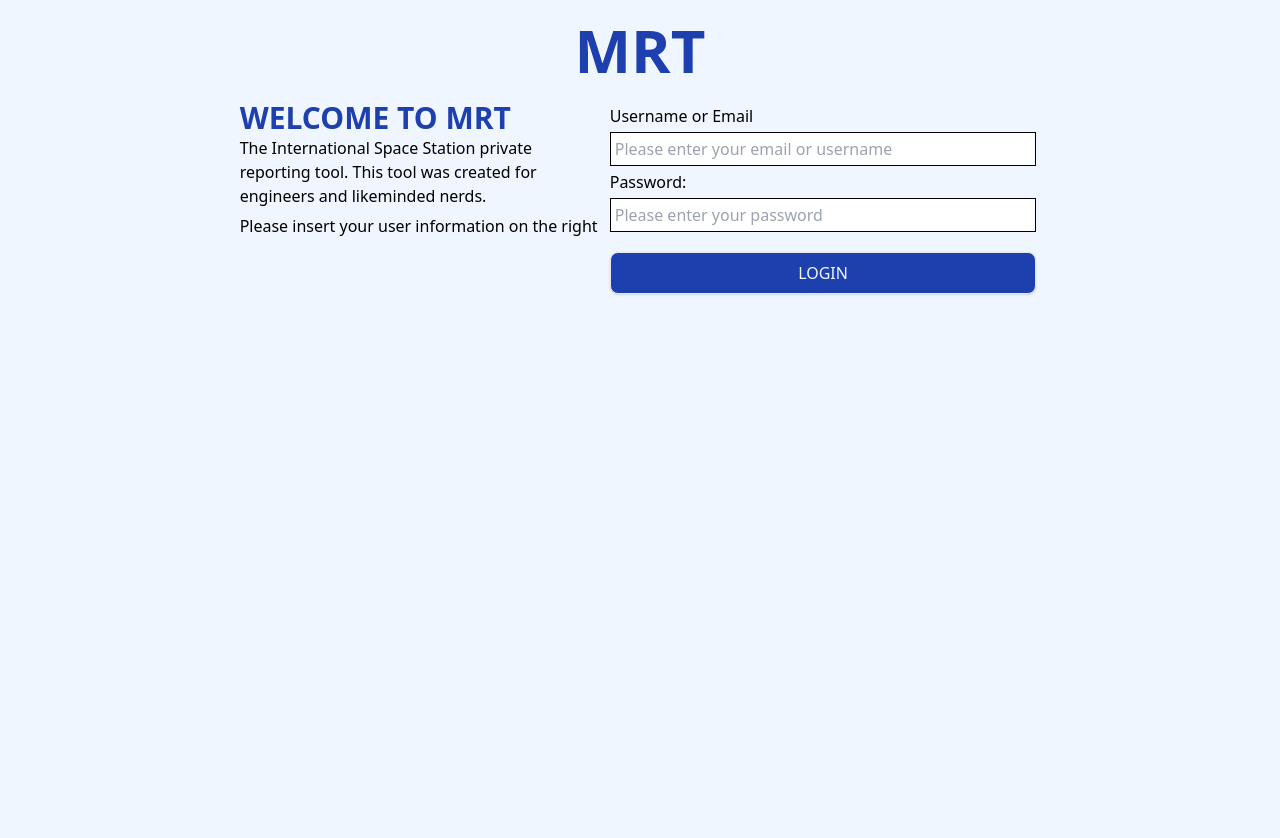
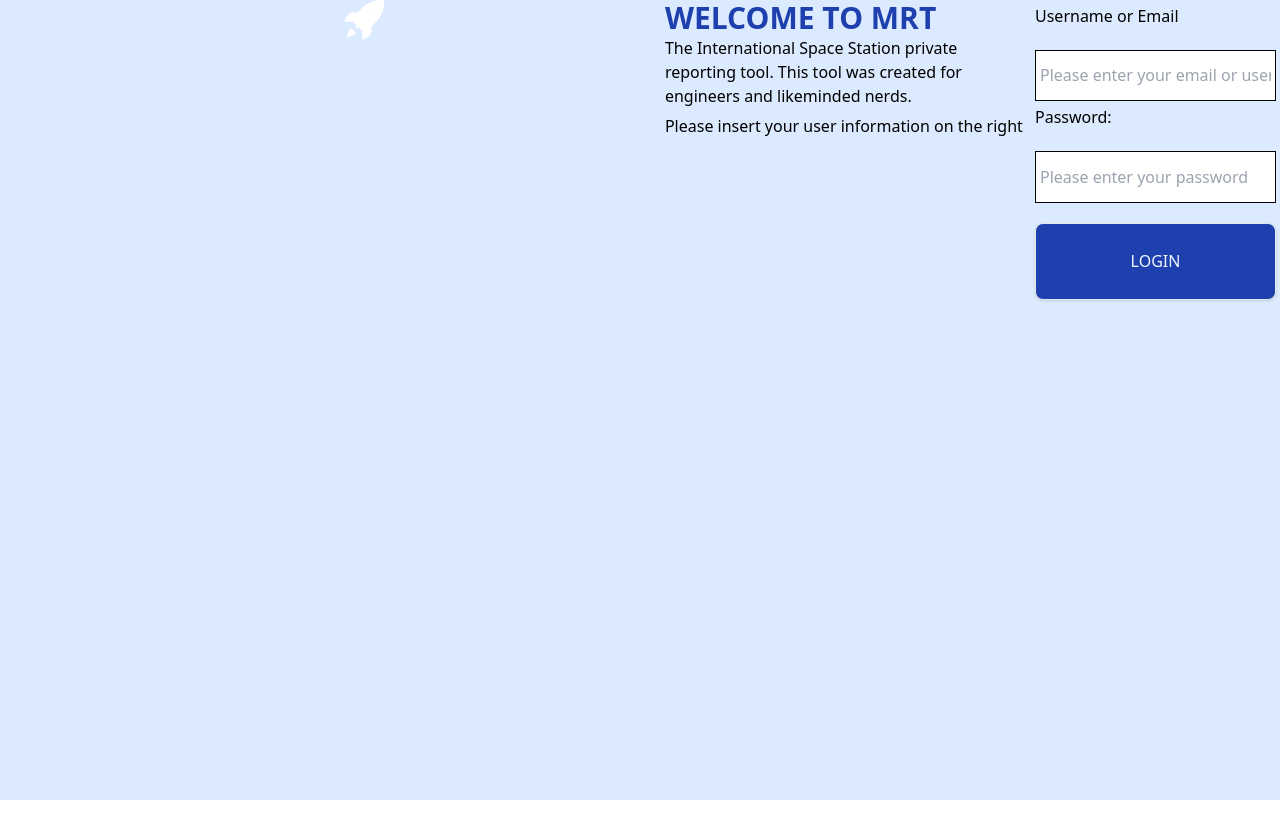
Before and after one commit to simonemiar/sundown, a Nuxt app: page /login in a window 1280 px wide. Shown: the top 838 px of the page. After the commit the page ends 800 px from the top, so only its background shows below. Built offline with nearby package versions, Linux system fonts and the light colour scheme.

Commit message:
delete function works again with sorted array

```diff
--- a/assets/css/main.css
+++ b/assets/css/main.css
@@ -72,3 +72,37 @@ section {
 .progressbar4 {
   @apply w-full transition-all duration-500 ease-in-out;
 }
+
+/* .log-cloud {
+  @apply bg-[url('assets/img/login-cloud.png')] w-16 h-10 absolute z-10;
+} */
+.log-cloud {
+  @apply w-16 h-10 absolute z-20;
+}
+.cloud1 {
+  @apply scale-50 animate-spin3;
+}
+.cloud2 {
+  @apply animate-spin3;
+}
+.cloud3 {
+  @apply scale-50 animate-spin;
+}
+.cloud4 {
+  @apply scale-75 animate-spin1;
+}
+.log-bg {
+  @apply w-full h-80 overflow-hidden relative;
+}
+
+@keyframes spin {
+  0% {
+    left: 0;
+  }
+  50% {
+    left: 100%;
+  }
+  100% {
+    left: 0;
+  }
+}
--- /dev/null
+++ b/layouts/empty.vue
@@ -0,0 +1,7 @@
+<template>
+  <nuxt />
+</template>
+
+<script>
+export default {};
+</script>
--- a/pages/flow/details.vue
+++ b/pages/flow/details.vue
@@ -86,7 +86,6 @@ export default {
     };
   },
   mounted() {
-    console.log("date", new Date(this.currentreport.missiondate));
     // generate random ID up to 10 thousand unique
     if (this.missionid == null) {
       this.missionid = Math.random().toString(36).substr(2, 9);
@@ -104,10 +103,19 @@ export default {
       this.$router.push({ path: "/login" });
     }
     if (localStorage.currentReport) {
-      this.currentreport = JSON.parse(localStorage.currentReport);
+      let getCurrentReport = localStorage.getItem("currentReport");
+      let parseCurrentReport = JSON.parse(getCurrentReport);
+      let realCurrentReport = Object.assign(
+        this.currentreport,
+        parseCurrentReport
+      );
+      realCurrentReport = this.$store.state.spacereport;
       // test of the user in the vuex
+
       this.missiondate = new Date(this.currentreport.missiondate);
-      console.log("local works", new Date(this.currentreport.missiondate));
+      console.log("date", this.currentreport);
+    } else {
+      this.currentreport = this.$store.state.spacereport;
     }
   },
   methods: {
@@ -189,8 +197,8 @@ export default {
     missionname: {
       get() {
         return (
-          this.$store.getters.spacereport.missionname ||
-          this.currentreport.missionname
+          this.currentreport.missionname ||
+          this.$store.getters.spacereport.missionname
         );
       },
       set(newValue) {
@@ -204,8 +212,8 @@ export default {
     missiondesc: {
       get() {
         return (
-          this.$store.getters.spacereport.missiondesc ||
-          this.currentreport.missiondesc
+          this.currentreport.missiondesc ||
+          this.$store.getters.spacereport.missiondesc
         );
       },
       set(newValue) {
@@ -215,6 +223,11 @@ export default {
         });
       },
     },
+    // watch: {
+    //   currentreport(newReport) {
+    //     localStorage.currentReport = newReport;
+    //   },
+    // },
   },
 };
 </script>
--- a/pages/flow/images.vue
+++ b/pages/flow/images.vue
@@ -107,7 +107,6 @@ export default {
       let parseCurrentReport = JSON.parse(getCurrentReport)
       let currentReport = {...parseCurrentReport, ...{missionimages: this.missionimages, newmissionimages: this.newmissionimages, iscompleted: {...parseCurrentReport.iscompleted, isimagescompleted: this.$store.state.spacereport.iscompleted.isimagescompleted}}}
       this.currentreport = currentReport
-      console.log("ddd",this.currentreport.newmissionimages)
       localStorage.setItem("currentReport", JSON.stringify(currentReport));
     },
   },
--- a/pages/flow/map.vue
+++ b/pages/flow/map.vue
@@ -53,8 +53,9 @@ export default {
       test: "Test",
       map: null,
       marker: null,
-      missionlongitude: "",
-      missionlatitude: "",
+      // missionlongitude: "",
+      // missionlatitude: "",
+      // coordinates: this.$store.state.spacereport.coordinates,
       ismapcompleted: this.$store.state.spacereport.iscompleted.ismapcompleted,
       currentreport: {},
     };
@@ -70,7 +71,7 @@ export default {
   async mounted() {
     await this.fetchData();
     this.createMap();
-    setInterval(this.updateMapAndMarker, 20000);
+    setInterval(this.updateMapAndMarker, 60000);
 
     // first we call the function updateFetch which call and sets the data and ends with creating the map
     // then we call the interval, without the () from the function because if we use them, then it will run the function twice
@@ -96,45 +97,55 @@ export default {
         zoom: 3,
       });
 
+      const oldcoordinates = this.$store.state.spacereport.oldcoordinates;
+      const oldcoordinatesLength =
+        this.$store.state.spacereport.oldcoordinates.length;
+
       // Create a default Marker and add it to the map.
-      this.marker = new mapboxgl.Marker()
-        .setLngLat([this.missionlongitude, this.missionlatitude])
-        .addTo(this.map);
-      this.$store.commit("oldCoordinates", this.coordinates);
+      if (!oldcoordinatesLength) {
+        console.log("first marker");
+        this.marker = new mapboxgl.Marker()
+          .setLngLat([this.missionlongitude, this.missionlatitude])
+          .addTo(this.map);
+        this.$store.commit("oldCoordinates", this.coordinates);
+      } else {
+        console.log("load in old coordinates");
+        for (let i = 0; i < oldcoordinatesLength; i++) {
+          new mapboxgl.Marker()
+            .setLngLat([
+              oldcoordinates[i].missionlongitude,
+              oldcoordinates[i].missionlatitude,
+            ])
+            .addTo(this.map);
+          console.log("first new marker");
+          this.marker = new mapboxgl.Marker()
+            .setLngLat([this.missionlongitude, this.missionlatitude])
+            .addTo(this.map);
+        }
+        //oldcoordinates.forEach((location) => {
+        //const el = document.createElement("div");
+        // add marker to map
+        //console.log("location", location);
+        // new mapboxgl.Marker()
+        //   .setLngLat([location.missionlongitude, location.lamissionlatitudet])
+        //   .addTo(this.map);
 
-      // const oldcoordinates = this.$store.state.spacereport.oldcoordinates;
-      // const oldcoordinatesLength =
-      //   this.$store.state.spacereport.oldcoordinates.length;
-
-      // console.log("load in old coordinates");
-      // for (let i = 0; i < oldcoordinatesLength; i++) {
-      //   this.marker = new mapboxgl.Marker()
-      //     .setLngLat([
-      //       oldcoordinates[i].missionlongitude,
-      //       oldcoordinates[i].missionlatitude,
-      //     ])
-      //     .addTo(this.map);
-      // }
-
-      // maybe create a if statement for old markers ???
+        // this.oldcoordinates.push(this.marker);
+        //});
+      }
     },
     updateMarker() {
       this.marker.setLngLat([this.missionlongitude, this.missionlatitude]);
       this.$store.commit("oldCoordinates", this.coordinates);
       console.log("the coordi", this.coordinates);
-    },
-    updateMap() {
-      this.map.setCenter([this.missionlongitude, this.missionlatitude]);
-    },
-    updateOldMarker() {
+
       const mapboxgl = require("mapbox-gl");
-      console.log("old markers");
       const oldcoordinates = this.$store.state.spacereport.oldcoordinates;
       const oldcoordinatesLength =
         this.$store.state.spacereport.oldcoordinates.length;
       for (let i = 0; i < oldcoordinatesLength; i++) {
-        console.log("test marker", oldcoordinates);
-        this.marker = new mapboxgl.Marker()
+        // console.log("test marker", oldcoordinates);
+        new mapboxgl.Marker()
           .setLngLat([
             oldcoordinates[i].missionlongitude,
             oldcoordinates[i].missionlatitude,
@@ -142,25 +153,28 @@ export default {
           .addTo(this.map);
       }
     },
+    updateMap() {
+      this.map.setCenter([this.missionlongitude, this.missionlatitude]);
+    },
+    updateOldMarker() {},
     updateMapAndMarker() {
       this.fetchData();
       this.updateMap();
       this.updateMarker();
-      this.updateOldMarker();
     },
     updateStore() {
       this.$store.commit("setCompleted", {
         key: "ismapcompleted",
         value: true,
       });
-      this.$store.commit("setCoordinates", {
-        key: "missionlatitude",
-        value: this.missionlatitude,
-      });
-      this.$store.commit("setCoordinates", {
-        key: "missionlongitude",
-        value: this.missionlongitude,
-      });
+      // this.$store.commit("setCoordinates", {
+      //   key: "missionlatitude",
+      //   value: this.missionlatitude,
+      // });
+      // this.$store.commit("setCoordinates", {
+      //   key: "missionlongitude",
+      //   value: this.missionlongitude,
+      // });
       this.$store.commit("setSpacereport", {
         key: "oldcoordinates",
         value: this.$store.state.spacereport.oldcoordinates,
@@ -200,28 +214,28 @@ export default {
     iscompleted() {
       return this.$store.getters.spacereport.iscompleted;
     },
-    // missionlongitude: {
-    //   get() {
-    //     return this.$store.getters.spacereport.coordinates.missionlongitude;
-    //   },
-    //   set(newValue) {
-    //     return this.$store.commit("setCoordinates", {
-    //       key: "missionlongitude",
-    //       value: newValue,
-    //     });
-    //   },
-    // },
-    // missionlatitude: {
-    //   get() {
-    //     return this.$store.getters.spacereport.coordinates.missionlatitude;
-    //   },
-    //   set(newValue) {
-    //     return this.$store.commit("setCoordinates", {
-    //       key: "missionlatitude",
-    //       value: newValue,
-    //     });
-    //   },
-    // },
+    missionlongitude: {
+      get() {
+        return this.$store.getters.spacereport.coordinates.missionlongitude;
+      },
+      set(newValue) {
+        return this.$store.commit("setCoordinates", {
+          key: "missionlongitude",
+          value: newValue,
+        });
+      },
+    },
+    missionlatitude: {
+      get() {
+        return this.$store.getters.spacereport.coordinates.missionlatitude;
+      },
+      set(newValue) {
+        return this.$store.commit("setCoordinates", {
+          key: "missionlatitude",
+          value: newValue,
+        });
+      },
+    },
   },
 };
 </script>
--- a/pages/index.vue
+++ b/pages/index.vue
@@ -26,7 +26,7 @@
             <div v-if="reports.length">
               <div
                 v-for="(report, index) in reportsFilterAndSort()"
-                :key="report.missionname"
+                :key="report.missionid"
                 class="card grid mx-3 bg-blue-300 rounded sm:grid-cols-3"
               >
                 <div class="p-3 sm:col-span-2">
@@ -96,11 +96,6 @@ export default {
       user: "",
       reports: [],
     };
-    //   displaydate: this.$store.state.spacereport.missiondate
-    //     .toISOString()
-    //     .replace(/T/, " ")
-    //     .replace(/\..+/, ""), // first replace T with a space  // second replace delete the dot and everything after,,
-    // };
   },
   mounted() {
     if (localStorage.user) {
@@ -129,18 +124,20 @@ export default {
       this.$router.push({ path: "/login" });
     },
     removeReport(index, report) {
+      console.log("name", report.missionid);
+      // index = report.missionid;
+      // console.log("index what", index);
       let response = confirm(
         `Are you sure you want to delete ${report.missionname}`
       );
       if (response) {
-        this.reports.splice(index, 1);
+        this.reports.splice(this.reports.indexOf(report), 1);
         localStorage.setItem("reports", JSON.stringify(this.reports));
       }
     },
     editReport(report) {
       console.log("edit test");
       this.$router.push({ path: "/flow/details" });
-      console.log(report);
       this.$store.commit("editReport", { report: report });
     },
     formatDate(missiondate) {
--- a/pages/login.vue
+++ b/pages/login.vue
@@ -1,6 +1,28 @@
 <template>
-  <div class="w-screen h-screen bg-blue-50">
+  <div class="w-screen h-screen bg-blue-100">
     <div class="grid sm:flex justify-center">
+      <div class="log-bg">
+        <img
+          class="log-cloud cloud1"
+          src="../assets/img/spaceship.svg"
+          alt="cloud"
+        />
+        <img
+          class="log-cloud cloud2"
+          src="../assets/img/spaceship.svg"
+          alt="cloud"
+        />
+        <img
+          class="log-cloud cloud3 opacity-40"
+          src="../assets/img/spaceship.svg"
+          alt="cloud"
+        />
+        <img
+          class="log-cloud cloud4"
+          src="../assets/img/spaceship.svg"
+          alt="cloud"
+        />
+      </div>
       <div>
         <h1 class="font-bold text-blue-800">WELCOME TO MRT</h1>
         <p class="w-[40ch] mb-1.5">
@@ -49,6 +71,7 @@ import users from "@/assets/users.json";
 
 export default {
   name: "Login",
+  layout: "empty",
   data() {
     return {
       usernameoremail: "",
--- a/store/index.js
+++ b/store/index.js
@@ -52,6 +52,7 @@ export const mutations = {
       missionlongitude: "",
       missionlatitude: "",
     };
+    state.spacereport.oldcoordinates = [];
     state.spacereport.iscompleted = {
       isdetailscompleted: false,
       isimagescompleted: false,
@@ -76,7 +77,7 @@ export const mutations = {
       state.spacereport.missionimages.indexOf(payload),
       1
     );
-    console.log("misimg ", state.spacereport.missionimages);
+    // console.log("misimg ", state.spacereport.missionimages);
     state.spacereport.newmissionimages = [
       ...state.spacereport.newmissionimages,
       payload,
@@ -84,9 +85,8 @@ export const mutations = {
     // state.missionimages = [...state.missionimages, payload];
   },
   oldCoordinates(state, payload) {
-    // console.log(payload);
+    console.log("payload", payload);
     state.spacereport.oldcoordinates.push(payload);
-    console.log(state.spacereport.oldcoordinates);
   },
 };
 
--- a/tailwind.config.js
+++ b/tailwind.config.js
@@ -1,14 +1,24 @@
 /** @type {import('tailwindcss').Config} */
 module.exports = {
   content: [
-    './components/**/*.{js,vue,ts}',
-    './layouts/**/*.vue',
-    './pages/**/*.vue',
-    './plugins/**/*.{js,ts}',
-    './nuxt.config.{js,ts}',
+    "./components/**/*.{js,vue,ts}",
+    "./layouts/**/*.vue",
+    "./pages/**/*.vue",
+    "./plugins/**/*.{js,ts}",
+    "./nuxt.config.{js,ts}",
   ],
   theme: {
-    extend: {},
+    extend: {
+      backgroundImage: {
+        cloud: "url('/assets/img/login-cloud.png')",
+      },
+      animation: {
+        spin: "spin 20s linear infinite",
+        spin1: "spin 10s linear infinite",
+        spin2: "spin 15s linear infinite",
+        spin3: "spin 20s linear infinite",
+      },
+    },
   },
   plugins: [],
-}
+};
```
Also changed, not shown: assets/img/login-cloud.png (added), assets/img/spaceship.svg (added).
